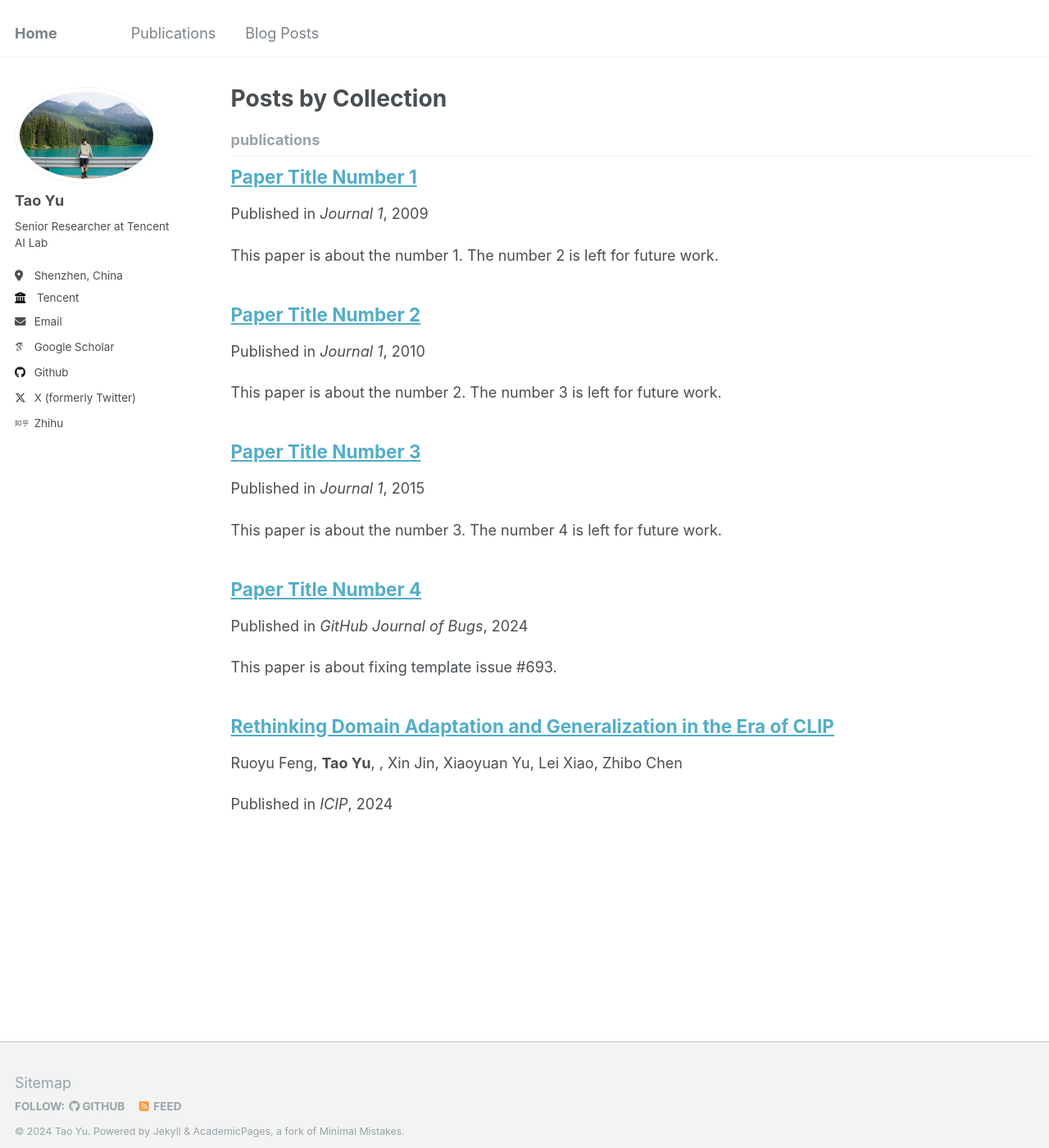
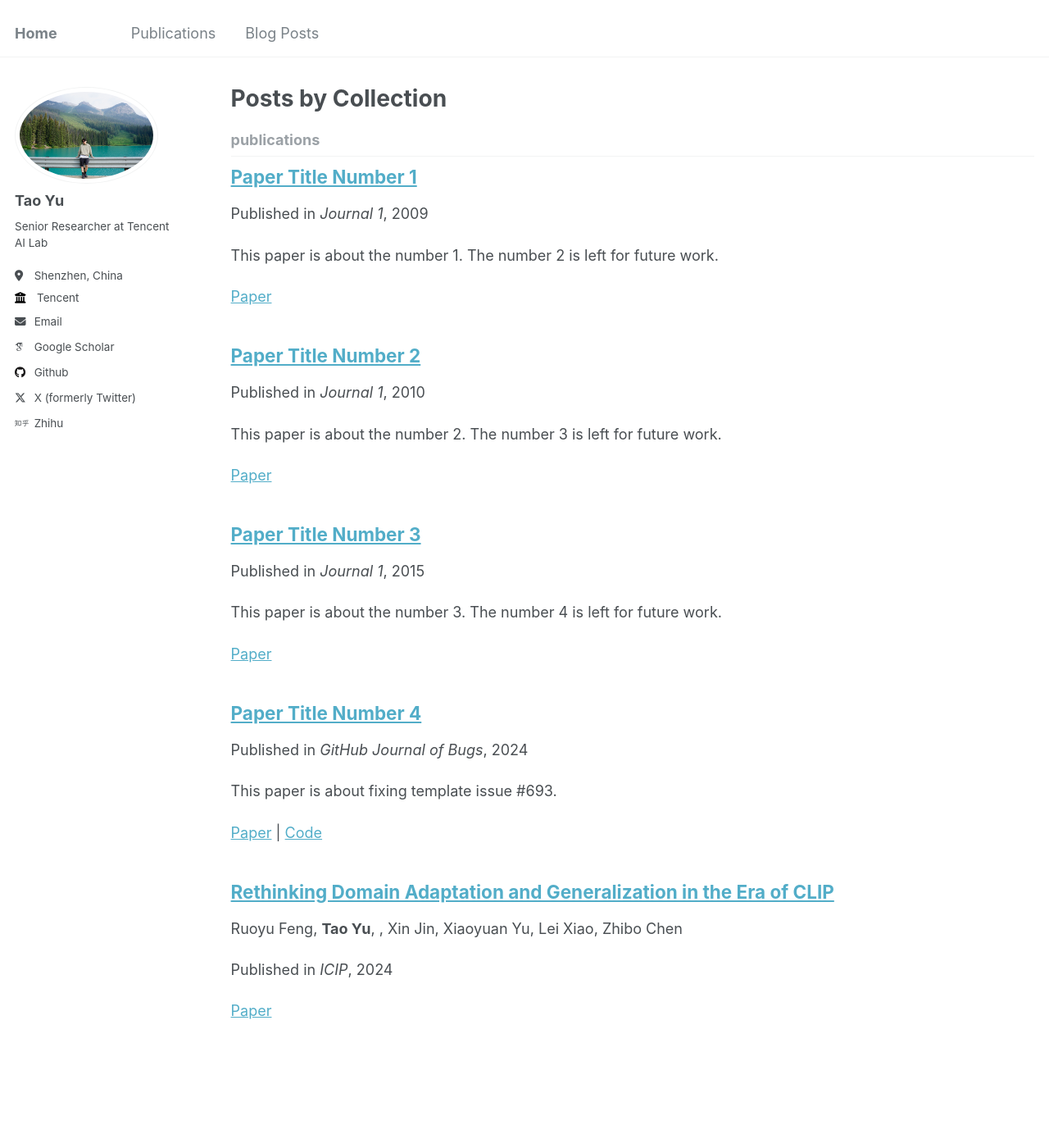
Before and after one commit to geekyutao/geekyutao.github.io, a Jekyll site: the page built from _pages/collection-archive.html, in a window 1280 px wide and 1400 px high. Shown: the whole window at 82% size. Built offline with Jekyll 4.4.1, drawn with Linux system fonts in a browser that asks for light colours; some web fonts are replaced.

Commit message:
initialize

```diff
--- a/_includes/archive-single.html
+++ b/_includes/archive-single.html
@@ -58,17 +58,17 @@
     {% endif %}
 
 
-    {% if page.paperurl and page.codeurl and page.projecturl %}
+    {% if post.paperurl and post.codeurl and post.projecturl %}
       <p><a href=" {{ post.paperurl }} ">Paper</a> | <a href="{{ post.codeurl }}">Code</a> | <a href="{{ post.projecturl }}">Project Page</a></p>
-    {% elsif page.paperurl and page.codeurl %}
+    {% elsif post.paperurl and post.codeurl %}
       <p><a href=" {{ post.paperurl }} ">Paper</a> | <a href="{{ post.codeurl }}">Code</a></p>
-    {% elsif page.paperurl and page.projecturl %}
+    {% elsif post.paperurl and post.projecturl %}
       <p><a href=" {{ post.paperurl }} ">Paper</a> | <a href="{{ post.projecturl }}">Project Page</a></p>
-    {% elsif page.paperurl %}
+    {% elsif post.paperurl %}
       <p><a href=" {{ post.paperurl }} ">Paper</a></p>
-    {% elsif page.codeurl %}
+    {% elsif post.codeurl %}
       <p><a href=" {{ post.codeurl }} ">Code</a></p>
-    {% elsif page.projecturl %}
+    {% elsif post.projecturl %}
       <p><a href="{{ post.projecturl }}">Project Page</a></p>
     {% endif %}
 
```
